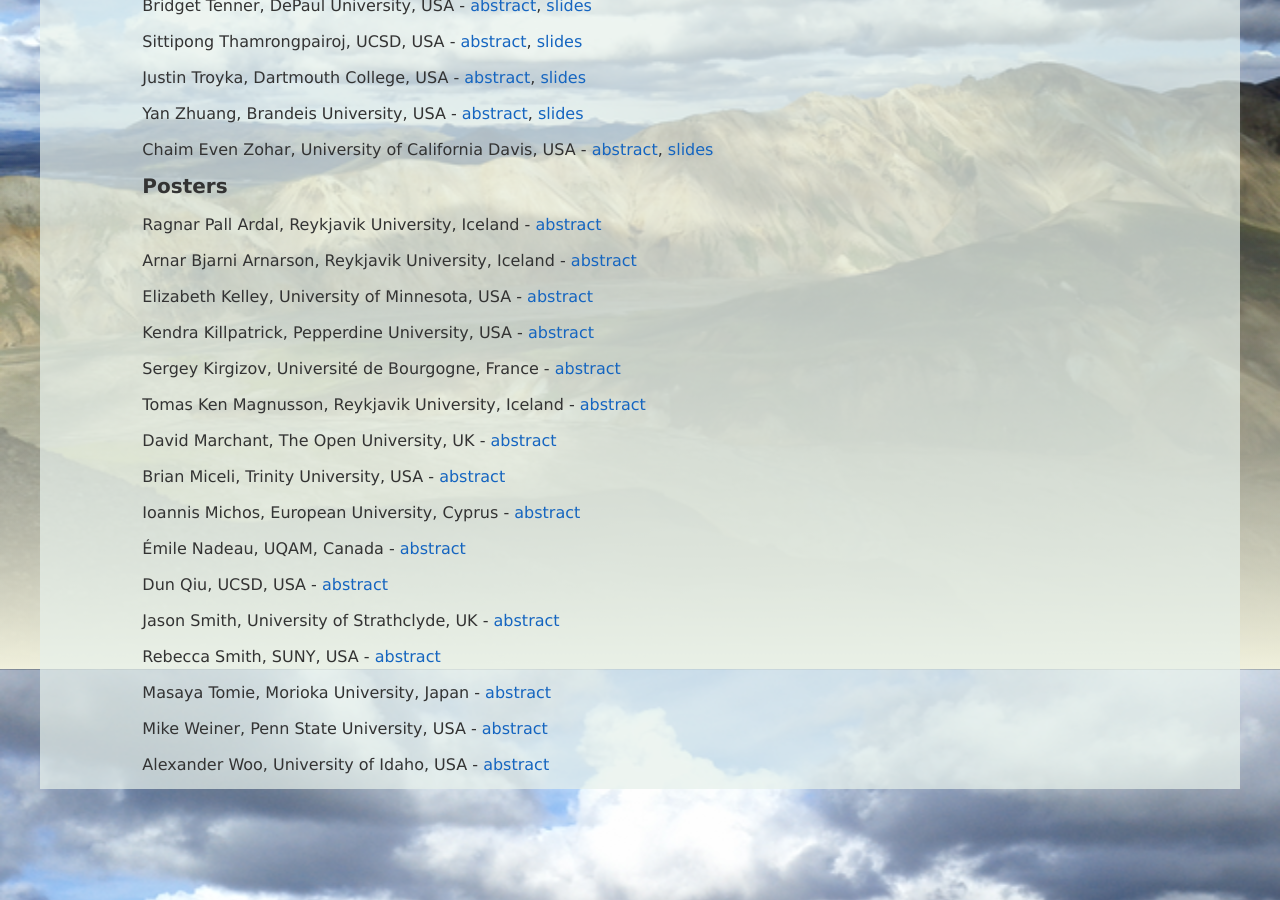
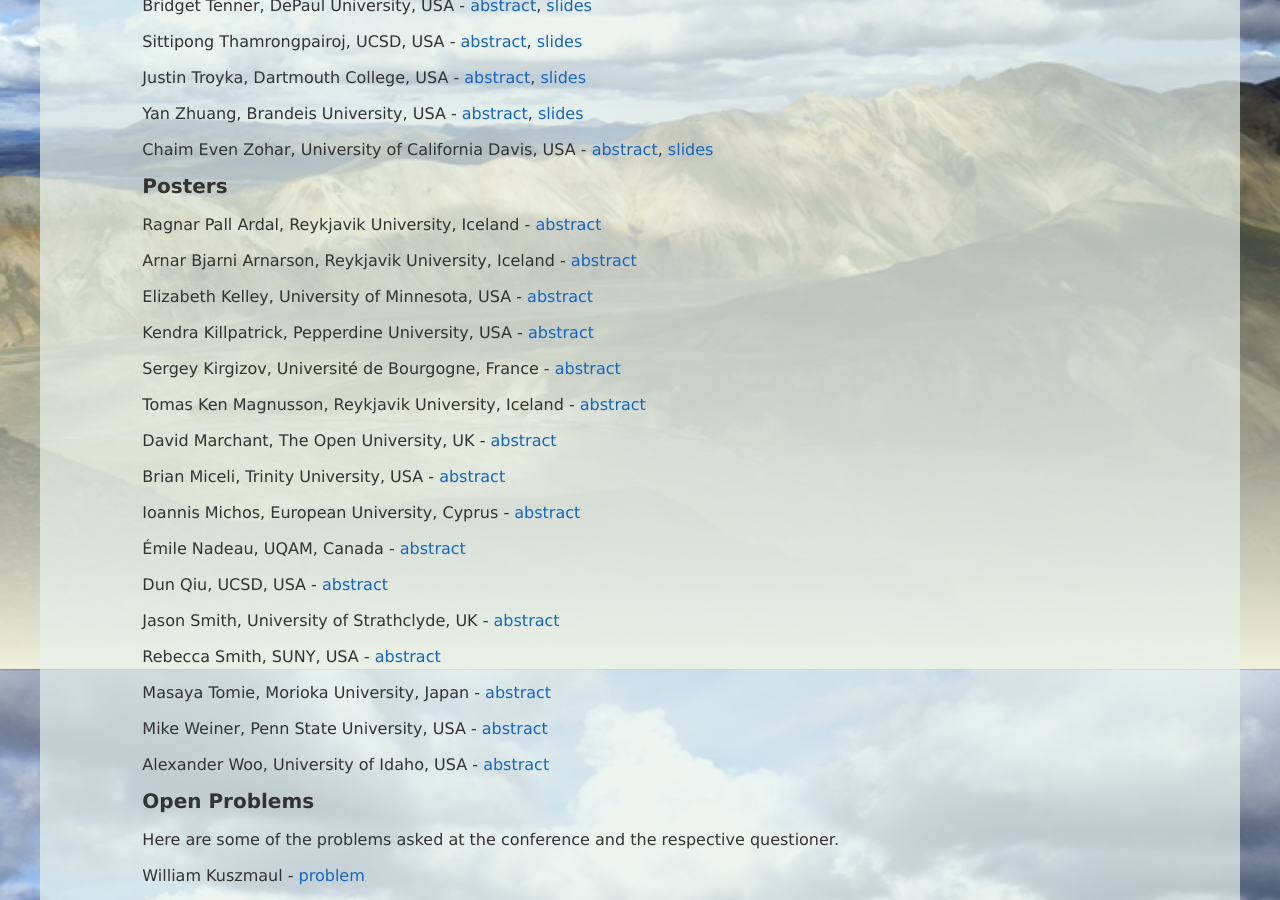
Before and after one commit to pp2017/pp2017.github.io, a Jekyll site: the page built from programme.md, in a window 1280 px wide and 900 px high, scrolled down 2931 px. Built offline with Jekyll 4.4.1, drawn with Linux system fonts in a browser that asks for light colours; nearby versions of some CDN libraries; formulas are drawn with MathJax 3.

Commit message:
open problem

```diff
--- a/programme.md
+++ b/programme.md
@@ -267,6 +267,12 @@
 
 Alexander Woo, University of Idaho, USA - [abstract][alexander_woo]
 
+##Open Problems
+
+Here are some of the problems asked at the conference and the respective questioner.
+
+William Kuszmaul - [problem][william_kuszmaul_problem]
+
 [PWinkler]: https://math.dartmouth.edu/~pw/
 [VJelinek]: http://iuuk.mff.cuni.cz/~jelinek/
 
@@ -347,7 +353,6 @@
 [katherine_moore_slides]: /assets/pdf/slides/katherine_moore.pdf
 [jakub_sliacan_slides]: /assets/pdf/slides/jakub_sliacan.pdf
 [justin_troyka_slides]: /assets/pdf/slides/justin_troyka.pdf
-
 [sittipong_thamrongpairoj_slides]: /assets/pdf/slides/sittipong_thamrongpairoj.pdf
 [simone_rinaldi_slides]: /assets/pdf/slides/simone_rinaldi.pdf
 [lara_pudwell_slides]: /assets/pdf/slides/lara_pudwell.pdf
@@ -360,6 +365,7 @@
 [erik_slivken_slides]: /assets/pdf/slides/erik_slivken.pdf
 [christian_bean_slides]: /assets/pdf/slides/christian_bean.pdf
 
+[william_kuszmaul_problem]: /assets/pdf/problems/william_kuszmaul.pdf
 
 
 
```
Also changed, not shown: 1 other file.
